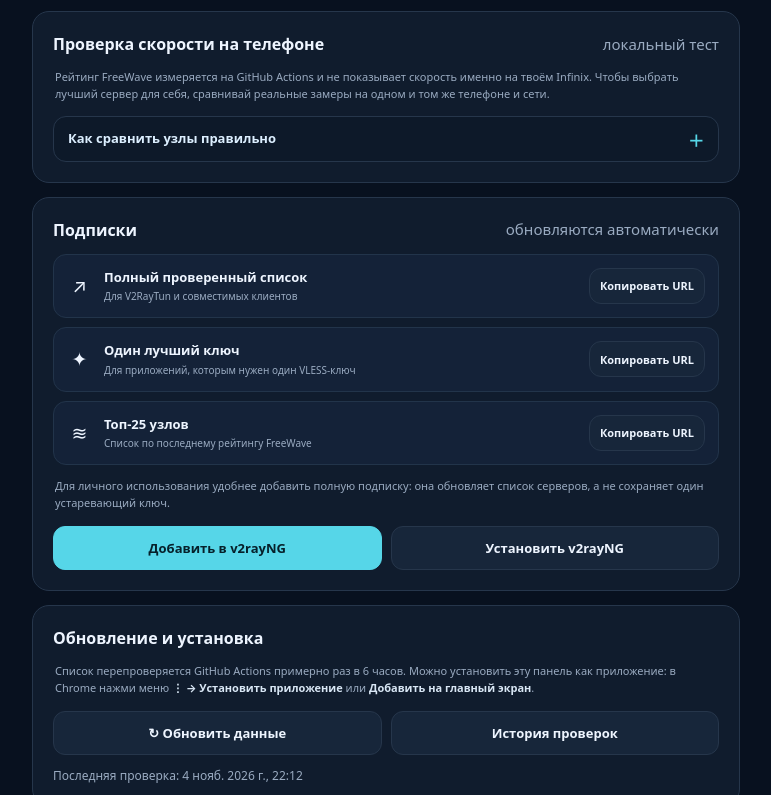
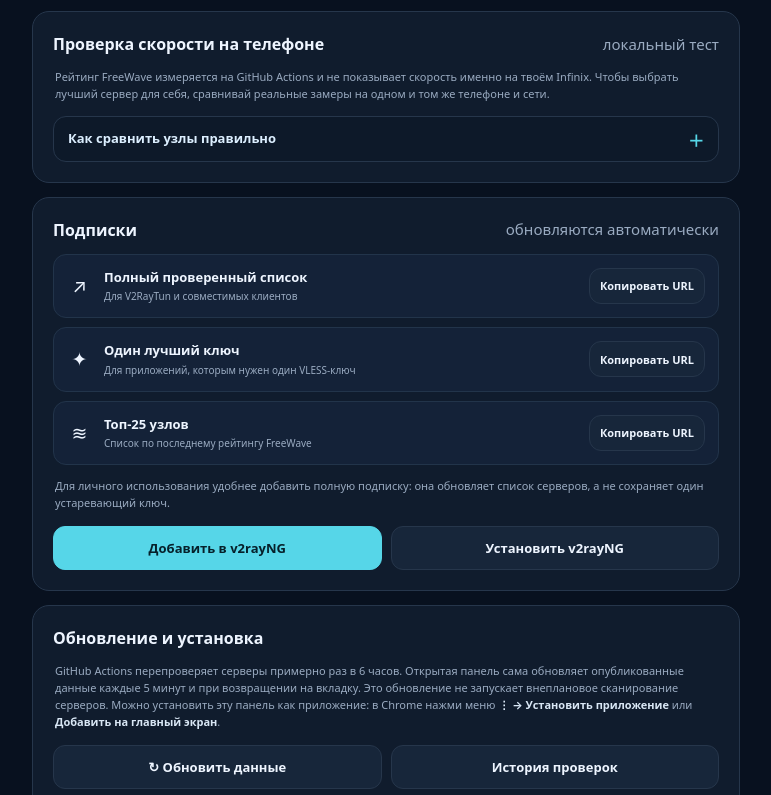
Before and after one commit to danyop12/FreeWaveVPN, a plain HTML site: page public/index.html in a window 1280 px wide. Shown: the part 2005-2800 px from the top of the page, without its empty margins (254-1025 px from the left). Drawn offline with Linux system fonts and the light colour scheme.

Commit message:
Improve dashboard live refresh in 0.3.4

```diff
--- a/public/index.html
+++ b/public/index.html
@@ -92,7 +92,7 @@
   <header>
     <img class="logo" src="./icon.svg" alt="" width="46" height="46">
     <div class="brand"><h1>FreeWave VPN</h1><p>Мобильная панель подписок</p></div>
-    <span class="version">0.3.3 · Android</span>
+    <span class="version">0.3.4 · Android</span>
   </header>
 
   <section class="hero">
@@ -244,7 +244,7 @@
 
   <section class="card">
     <div class="card-head"><h3>Обновление и установка</h3></div>
-    <p class="notice">Список перепроверяется GitHub Actions примерно раз в 6 часов. Можно установить эту панель как приложение: в Chrome нажми меню <strong>⋮ → Установить приложение</strong> или <strong>Добавить на главный экран</strong>.</p>
+    <p class="notice">GitHub Actions перепроверяет серверы примерно раз в 6 часов. Открытая панель сама обновляет опубликованные данные каждые 5 минут и при возвращении на вкладку. Это обновление не запускает внеплановое сканирование серверов. Можно установить эту панель как приложение: в Chrome нажми меню <strong>⋮ → Установить приложение</strong> или <strong>Добавить на главный экран</strong>.</p>
     <div class="actions">
       <button class="secondary" id="refresh" type="button">↻ Обновить данные</button>
       <a class="btn secondary" href="https://github.com/danyop12/FreeWaveVPN/actions" target="_blank" rel="noopener">История проверок</a>
@@ -407,6 +407,7 @@
   }
   refresh();
   document.addEventListener("visibilitychange", () => { if (!document.hidden) refresh(); });
+  window.setInterval(() => { if (!document.hidden) refresh(); }, 5 * 60 * 1000);
 })();
 </script>
 </body>
```
